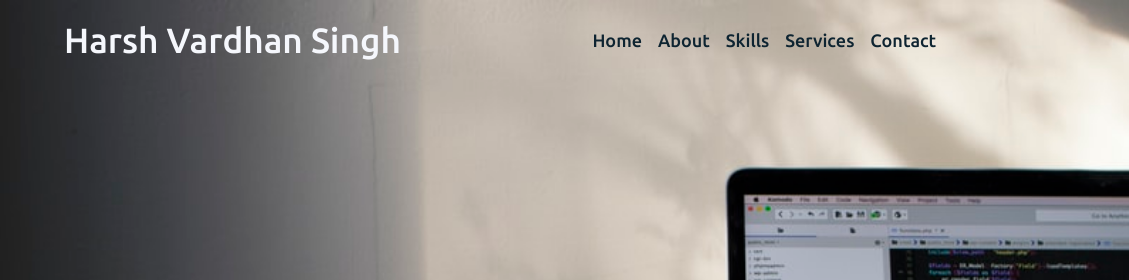
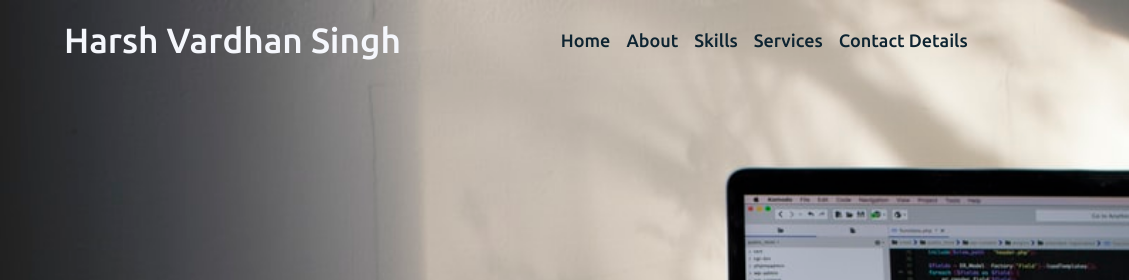
Before and after one commit to harshsingh262/Harsh-s_Portfolio, a plain HTML site: page index.html in a window 1280 px wide. Shown: the top 280 px of the page, 0-1129 px from the left. Drawn offline with Linux system fonts and the light colour scheme.

Commit message:
Update index.html

```diff
--- a/index.html
+++ b/index.html
@@ -25,7 +25,7 @@
         <li><a href="#about">About</a></li>
         <li><a href="#skills">Skills</a></li>
         <li><a href="#services">Services</a></li>
-        <li><a href="#contact">Contact</a></li>
+        <li><a href="#contact">Contact Details</a></li>
         <div class="cancel-btn">
           <i class="fas fa-times"></i>
         </div>
```
